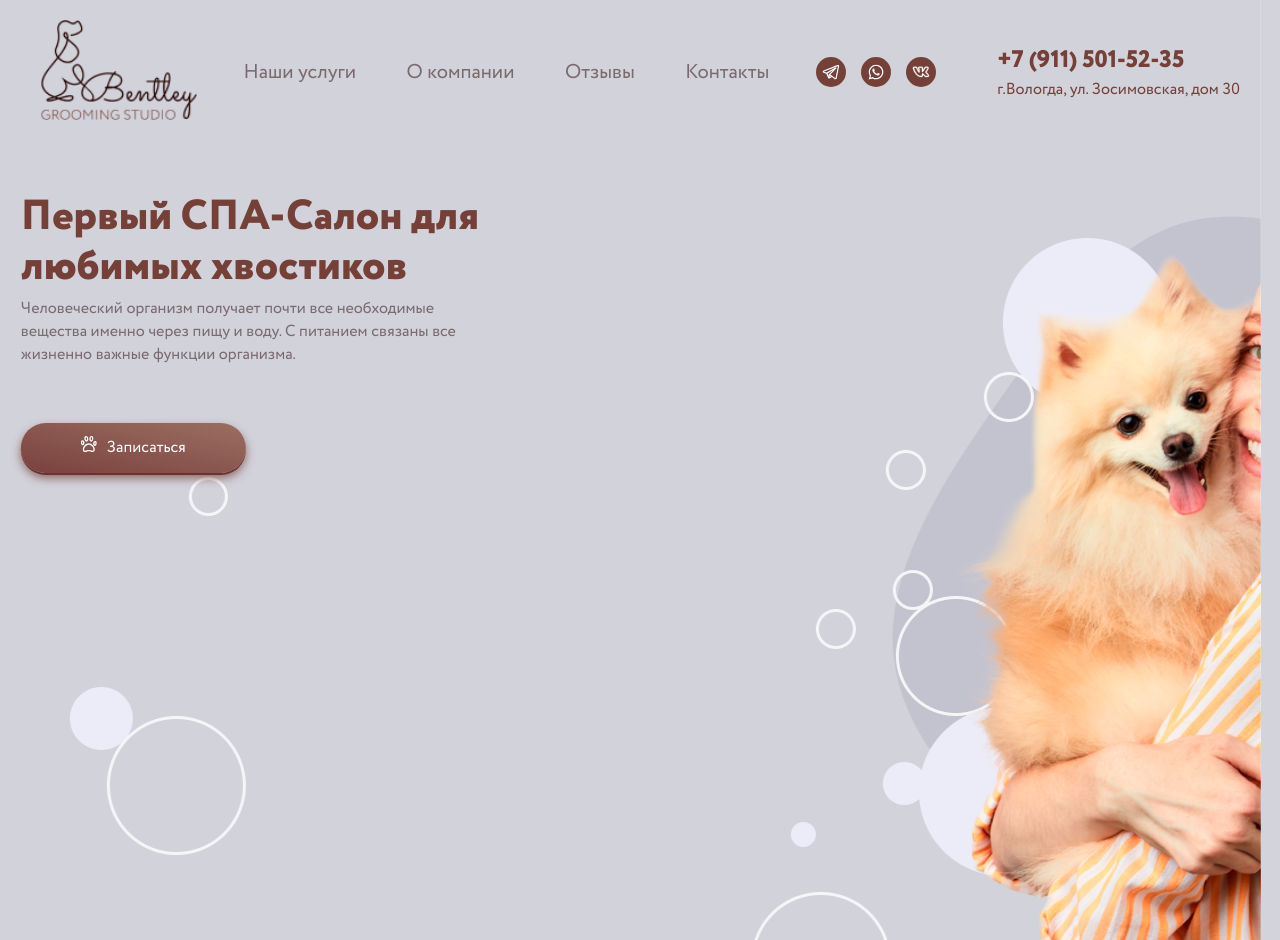
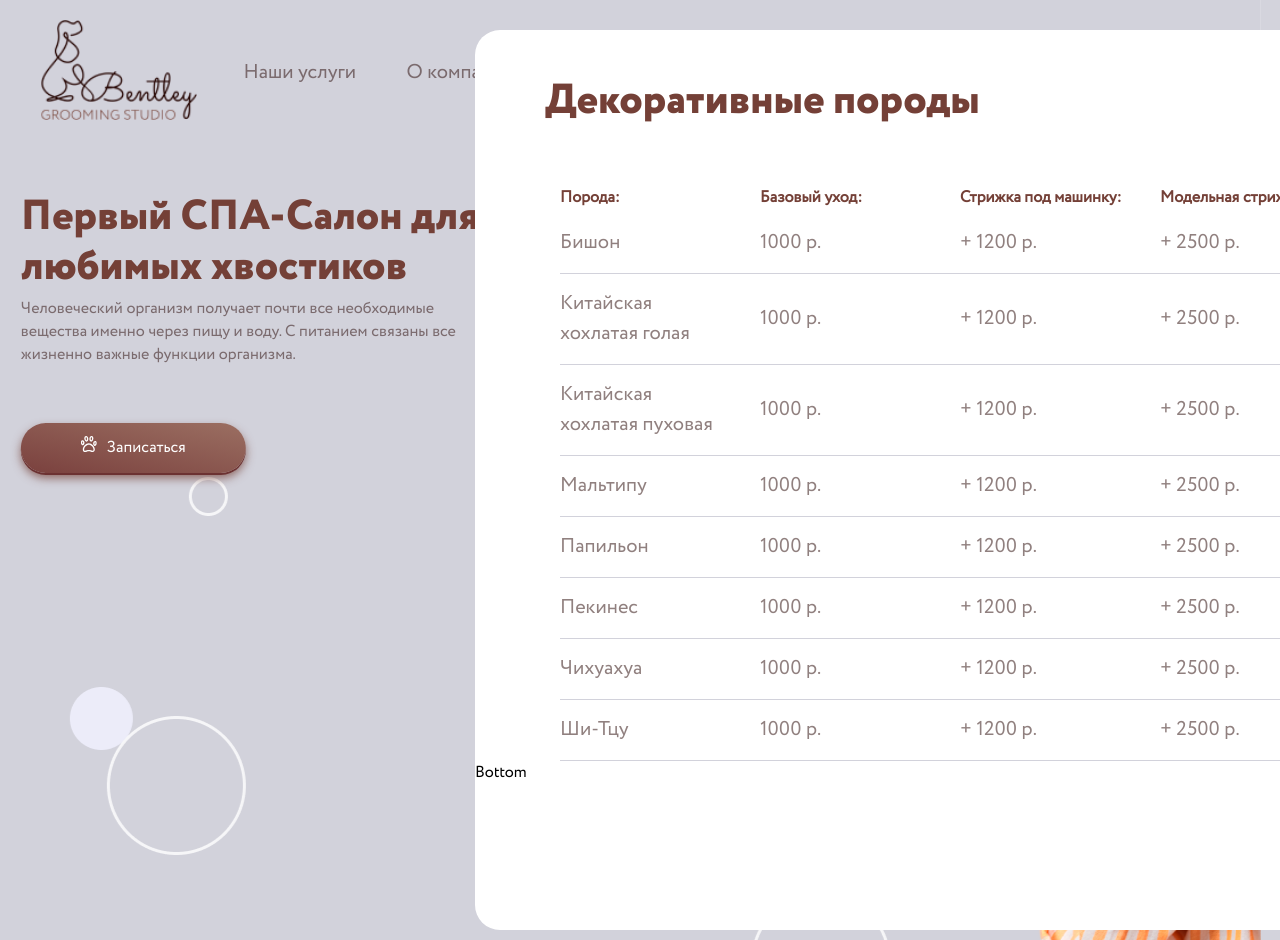
Before and after one commit to Vertozam/Grampus-Grooming, a plain HTML site: page src/files/index.html in a window 1280 px wide. Shown: the top 940 px of the page. Drawn offline with nearby package versions, Linux system fonts and the light colour scheme; a web font is replaced by a local one.

Commit message:
Table v.1

```diff
--- a/src/files/index.html
+++ b/src/files/index.html
@@ -345,7 +345,7 @@
         </div>
     </footer>
 
-    <!-- modal windows -->
+    <!-- service modal windows -->
     <div  class="modal" id="shpic-modal">
         <div class="modal-close">
             <img src="../media/close.svg">
@@ -779,7 +779,82 @@
         </div>
     </div>
 
+    <!-- price modal windows -->
+    <div class="price-modal modal-decor">
+        <div class="modal-close">
+            <img src="../media/close.svg">
+        </div>
+        <div class="modal-container">
+            <div class="modal-price-title">Декоративные породы</div>
+            <div class="modal-price-table">
+                <table>
+                    <thead>
+                        <tr>
+                            <th>Порода:</th>
+                            <th>Базовый уход:</th>
+                            <th>Стрижка под машинку:</th>
+                            <th>Модельная стрижка:</th>
+                        </tr>
+                    </thead>
+                    <tbody>
+                        <tr>
+                            <td>Бишон</td>
+                            <td>1000 р.</td>
+                            <td>+ 1200 р.</td>
+                            <td>+ 2500 р.</td>
+                        </tr>
+                        <tr>
+                            <td>Китайская хохлатая голая</td>
+                            <td>1000 р.</td>
+                            <td>+ 1200 р.</td>
+                            <td>+ 2500 р.</td>
+                        </tr>
+                        <tr>
+                            <td>Китайская хохлатая пуховая</td>
+                            <td>1000 р.</td>
+                            <td>+ 1200 р.</td>
+                            <td>+ 2500 р.</td>
+                        </tr>
+                        <tr>
+                            <td>Мальтипу</td>
+                            <td>1000 р.</td>
+                            <td>+ 1200 р.</td>
+                            <td>+ 2500 р.</td>
+                        </tr>
+                        <tr>
+                            <td>Папильон</td>
+                            <td>1000 р.</td>
+                            <td>+ 1200 р.</td>
+                            <td>+ 2500 р.</td>
+                        </tr>
+                        <tr>
+                            <td>Пекинес</td>
+                            <td>1000 р.</td>
+                            <td>+ 1200 р.</td>
+                            <td>+ 2500 р.</td>
+                        </tr>
+                        <tr>
+                            <td>Чихуахуа</td>
+                            <td>1000 р.</td>
+                            <td>+ 1200 р.</td>
+                            <td>+ 2500 р.</td>
+                        </tr>
+                        <tr>
+                            <td>Ши-Тцу</td>
+                            <td>1000 р.</td>
+                            <td>+ 1200 р.</td>
+                            <td>+ 2500 р.</td>
+                        </tr>
+                    </tbody>
+                </table>
+            </div>
+            <div class="modal-price-bottom">Bottom</div>
+        </div>
+    </div>
+
+
     <div id="overlay"></div>
+
 
     <script src="serviceModal.js"></script>
     <script src="slider.js"></script>
--- a/src/files/styles/style.css
+++ b/src/files/styles/style.css
@@ -711,7 +711,8 @@ footer a{
 
 .modal-img img{
     z-index: 20;
-    width: 200px;
+    min-width: 200px;
+    height: 218px;
 }
 
 .modal-img::before{
@@ -898,3 +899,66 @@ footer a{
     transition: .3s ease;
     opacity: 1;
 }
+
+.price-modal{
+    position: fixed;
+    top: 30px;
+    left: 475px;
+    width: 970px;
+    height: 900px;
+    border: none;
+    background: #fff;
+    border-radius: 25px;
+    z-index: 999;
+/*    overflow: hidden;*/
+    font-family: 'Circe Regular';
+    transition: .3s ease-out;
+    opacity: 1;
+    scroll: visible;
+}
+
+.modal-price-title{
+    font-family: 'Circe Extrabold';
+    font-weight: 800;
+    font-size: 42px;
+    line-height: 120%;
+    color: #744037;
+    margin: 46px 0 57px 70px;
+}
+
+.modal-price-table{
+    display: flex;
+    align-items: stretch;
+    justify-content: center;
+/*    margin: 0 70px;*/
+}
+
+.price-modal table{
+    border-collapse: collapse;
+    line-height: 150%;
+    font-size: 20px;
+}
+
+.price-modal table th{
+    text-align: left;
+    color: #744037;
+    font-size: 16px;
+    width: 200px;
+}
+
+.price-modal table td{
+    border-bottom: 1px solid #D2D2DB;
+    padding: 15px 0;
+    padding-right: 30px;
+    width: 200px;
+    margin: 0;
+    color: #240401;
+    opacity: 0.5;
+    transition: 0.3s ease;
+}
+
+.price-modal table tbody td:hover{
+    color: #744037;
+    opacity: 1;
+    transition: 0.3s ease;
+}
```
